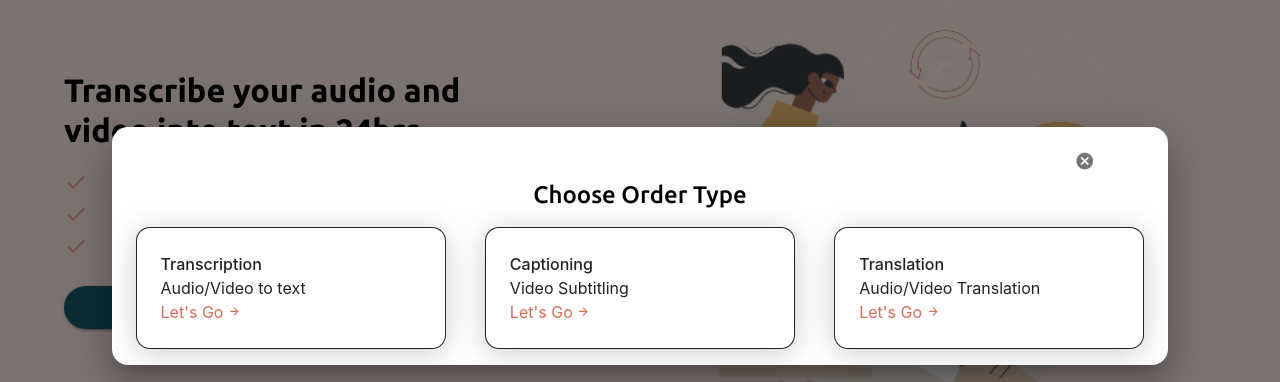
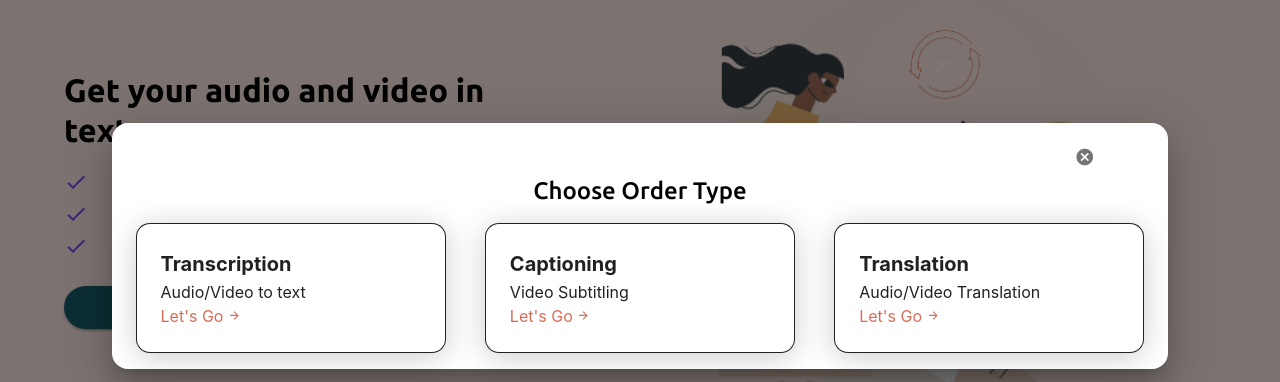
Before and after one commit to gorillagh/elbee, a React (Create React App) app: page / in a window 1280 px wide. Both pictures are taken after a click on the button "Place An Order". Shown: the part 154-536 px from the top of the page. Built offline with nearby package versions, Linux system fonts and the light colour scheme; no server answers.

Commit message:
some update

```diff
--- a/src/components/PopUps/ChooseOrderType.js
+++ b/src/components/PopUps/ChooseOrderType.js
@@ -79,7 +79,7 @@ const ChooseOrderType = (props) => {
                   onClick={() => navigate(item.to)}
                 >
                   <Box>
-                    <Typography variant="body1" fontWeight={500}>
+                    <Typography variant="h6" fontWeight={700}>
                       {item.name}
                     </Typography>
                     <Typography variant="body1">{item.description}</Typography>
--- a/src/pages/Home.js
+++ b/src/pages/Home.js
@@ -17,11 +17,7 @@ import hero2 from "../images/hero2.png";
 import hero3 from "../images/hero3.png";
 import ChooseOrderType from "../components/PopUps/ChooseOrderType";
 
-const heroItems = [
-  "99% Accuracy",
-  "less than 24hrs Delivery",
-  "Flexible, easy payment",
-];
+const heroItems = ["99.9% Accurate", "On time Delivery", "At reasonable cost"];
 
 const Home = () => {
   const [openChooseOrderType, setOpenChooseOrderType] = useState(false);
@@ -37,13 +33,13 @@ const Home = () => {
       >
         <Grid item md={6}>
           <Box width="80%">
-            <PageTitle title="Transcribe your audio and video into text in 24hrs" />
+            <PageTitle title="Get your audio and video in text..." />
             {heroItems.map((item, index) => {
               return (
                 <List sx={{ py: 0 }} key={index}>
                   <ListItem disablePadding>
                     <ListItemIcon>
-                      <CheckIcon color="secondary" />
+                      <CheckIcon sx={{ color: "#784af4" }} />
                     </ListItemIcon>
                     <ListItemText primary={item} />
                   </ListItem>
--- a/src/pages/order/TranscriptionOrder.js
+++ b/src/pages/order/TranscriptionOrder.js
@@ -236,6 +236,7 @@ const TranscriptionOrder = () => {
                                   setFiles(filteredFiles);
                                 }}
                                 fontSize="small"
+                                color="error"
                               >
                                 delete
                               </Icon>
@@ -267,7 +268,7 @@ const TranscriptionOrder = () => {
                           </Grid>
                         </Grid>
                       </AccordionSummary>
-                      <AccordionDetails>
+                      <AccordionDetails sx={{ px: 3 }}>
                         <Typography variant="body2">
                           {file.name}
                           <br />
```
